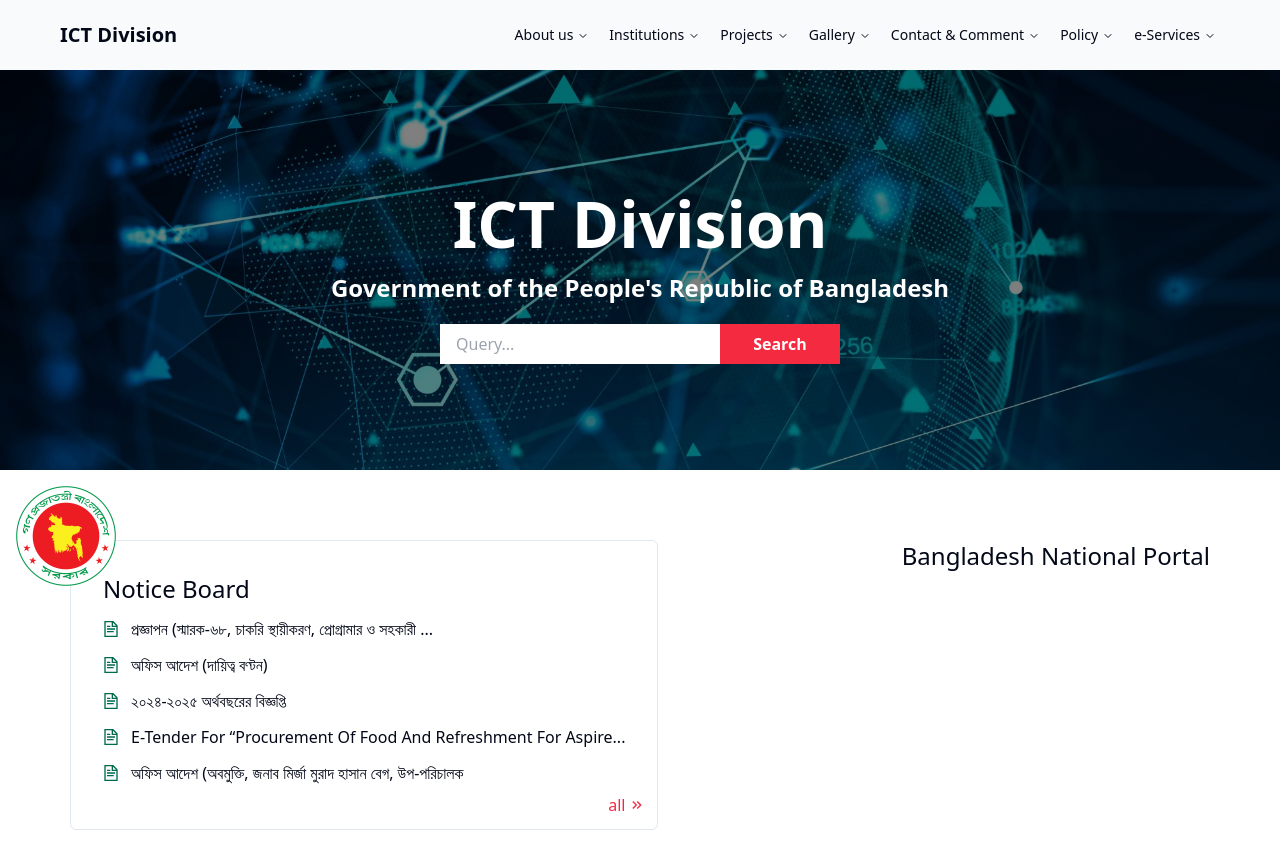
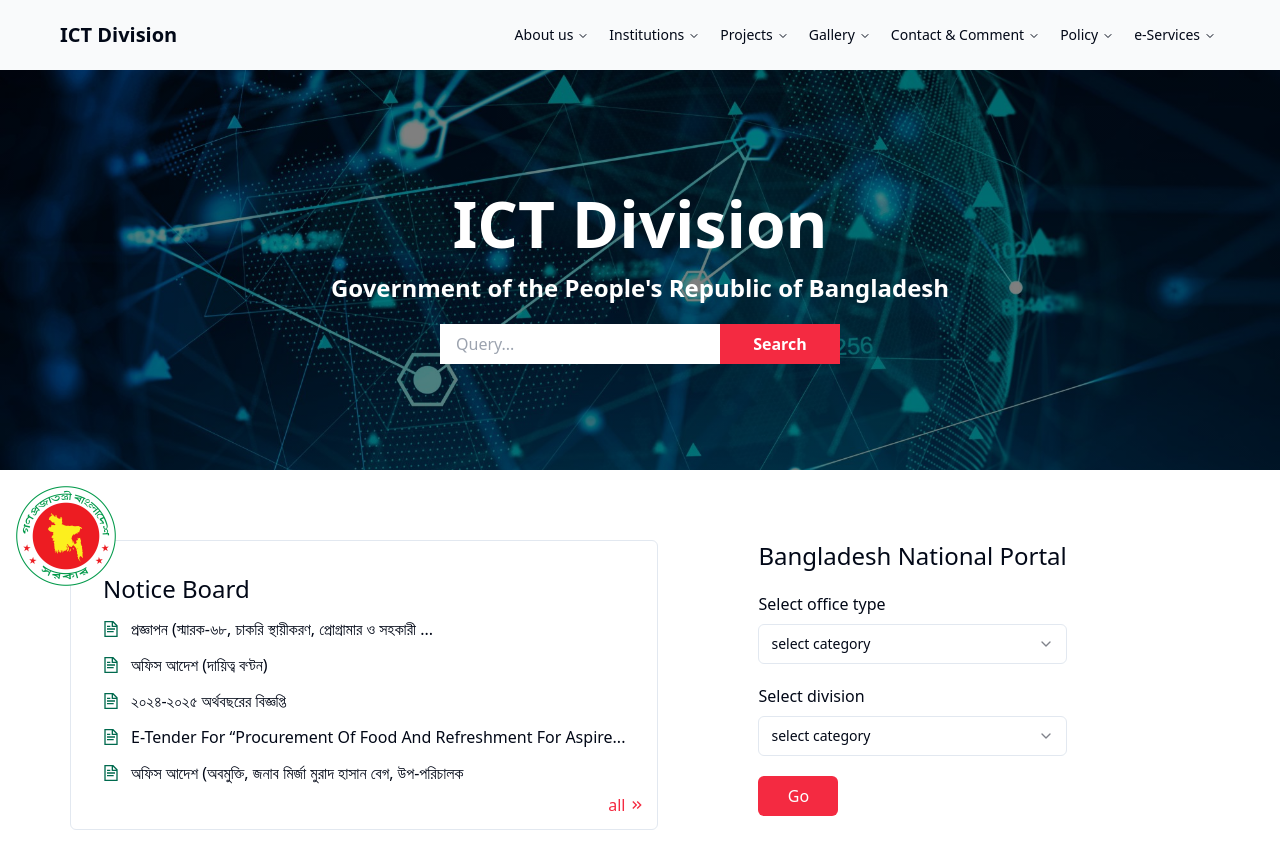
Before and after one commit to shiningsudipto/ict-division, a React (Vite) app: page / in a window 1280 px wide. Shown: the top 868 px of the page. Built offline with nearby package versions, Linux system fonts and the light colour scheme.

Commit message:
national postal added

```diff
--- a/package.json
+++ b/package.json
@@ -12,10 +12,12 @@
   "dependencies": {
     "@headlessui/react": "^2.1.2",
     "@radix-ui/react-navigation-menu": "^1.2.0",
+    "@radix-ui/react-select": "^2.1.1",
     "@radix-ui/react-slot": "^1.1.0",
     "@reduxjs/toolkit": "^2.2.7",
     "class-variance-authority": "^0.7.0",
     "clsx": "^2.1.1",
+    "formik": "^2.4.6",
     "lucide-react": "^0.427.0",
     "react": "^18.3.1",
     "react-dom": "^18.3.1",
--- /dev/null
+++ b/src/components/formik/Dropdown.tsx
@@ -0,0 +1,67 @@
+import React from "react";
+import {
+  Select,
+  SelectContent,
+  SelectGroup,
+  SelectItem,
+  SelectLabel,
+  SelectTrigger,
+  SelectValue,
+} from "@/components/ui/select";
+
+interface Option {
+  label: string;
+  value: string;
+}
+
+interface DropdownProps {
+  setFieldValue: (
+    field: string,
+    value: unknown,
+    shouldValidate?: boolean
+  ) => void;
+  name: string;
+  label?: string;
+  placeholder?: string;
+  options: Option[];
+  optionsLabel?: string;
+  defaultValue?: string;
+}
+
+const Dropdown: React.FC<DropdownProps> = ({
+  setFieldValue,
+  name,
+  label,
+  placeholder,
+  options,
+  optionsLabel,
+  defaultValue,
+}) => {
+  return (
+    <div>
+      {label && <p className="font-medium mb-2">{label}</p>}
+      <Select
+        onValueChange={(value) => {
+          setFieldValue(name, value);
+        }}
+        defaultValue={defaultValue}
+      >
+        <SelectTrigger>
+          <SelectValue placeholder={placeholder} />
+        </SelectTrigger>
+        <SelectContent>
+          <SelectGroup>
+            {optionsLabel && <SelectLabel>{optionsLabel}</SelectLabel>}
+            {options?.map((item, index) => (
+              <SelectItem key={index} value={item.value}>
+                {item.label}
+              </SelectItem>
+            ))}
+          </SelectGroup>
+        </SelectContent>
+      </Select>
+    </div>
+  );
+};
+
+export default Dropdown;
--- /dev/null
+++ b/src/components/ui/select.tsx
@@ -0,0 +1,158 @@
+import * as React from "react";
+import * as SelectPrimitive from "@radix-ui/react-select";
+import { Check, ChevronDown, ChevronUp } from "lucide-react";
+
+import { cn } from "@/lib/utils";
+
+const Select = SelectPrimitive.Root;
+
+const SelectGroup = SelectPrimitive.Group;
+
+const SelectValue = SelectPrimitive.Value;
+
+const SelectTrigger = React.forwardRef<
+  React.ElementRef<typeof SelectPrimitive.Trigger>,
+  React.ComponentPropsWithoutRef<typeof SelectPrimitive.Trigger>
+>(({ className, children, ...props }, ref) => (
+  <SelectPrimitive.Trigger
+    ref={ref}
+    className={cn(
+      "flex h-10 w-full items-center justify-between rounded-md border border-input bg-background px-3 py-2 text-sm ring-offset-background placeholder:text-muted-foreground focus:outline-none focus:ring-2 focus:ring-primary-foreground focus:ring-offset-2 disabled:cursor-not-allowed disabled:opacity-50 [&>span]:line-clamp-1",
+      className
+    )}
+    {...props}
+  >
+    {children}
+    <SelectPrimitive.Icon asChild>
+      <ChevronDown className="h-4 w-4 opacity-50" />
+    </SelectPrimitive.Icon>
+  </SelectPrimitive.Trigger>
+));
+SelectTrigger.displayName = SelectPrimitive.Trigger.displayName;
+
+const SelectScrollUpButton = React.forwardRef<
+  React.ElementRef<typeof SelectPrimitive.ScrollUpButton>,
+  React.ComponentPropsWithoutRef<typeof SelectPrimitive.ScrollUpButton>
+>(({ className, ...props }, ref) => (
+  <SelectPrimitive.ScrollUpButton
+    ref={ref}
+    className={cn(
+      "flex cursor-default items-center justify-center py-1",
+      className
+    )}
+    {...props}
+  >
+    <ChevronUp className="h-4 w-4" />
+  </SelectPrimitive.ScrollUpButton>
+));
+SelectScrollUpButton.displayName = SelectPrimitive.ScrollUpButton.displayName;
+
+const SelectScrollDownButton = React.forwardRef<
+  React.ElementRef<typeof SelectPrimitive.ScrollDownButton>,
+  React.ComponentPropsWithoutRef<typeof SelectPrimitive.ScrollDownButton>
+>(({ className, ...props }, ref) => (
+  <SelectPrimitive.ScrollDownButton
+    ref={ref}
+    className={cn(
+      "flex cursor-default items-center justify-center py-1",
+      className
+    )}
+    {...props}
+  >
+    <ChevronDown className="h-4 w-4" />
+  </SelectPrimitive.ScrollDownButton>
+));
+SelectScrollDownButton.displayName =
+  SelectPrimitive.ScrollDownButton.displayName;
+
+const SelectContent = React.forwardRef<
+  React.ElementRef<typeof SelectPrimitive.Content>,
+  React.ComponentPropsWithoutRef<typeof SelectPrimitive.Content>
+>(({ className, children, position = "popper", ...props }, ref) => (
+  <SelectPrimitive.Portal>
+    <SelectPrimitive.Content
+      ref={ref}
+      className={cn(
+        "relative z-50 max-h-96 min-w-[8rem] overflow-hidden rounded-md border bg-popover text-popover-foreground shadow-md data-[state=open]:animate-in data-[state=closed]:animate-out data-[state=closed]:fade-out-0 data-[state=open]:fade-in-0 data-[state=closed]:zoom-out-95 data-[state=open]:zoom-in-95 data-[side=bottom]:slide-in-from-top-2 data-[side=left]:slide-in-from-right-2 data-[side=right]:slide-in-from-left-2 data-[side=top]:slide-in-from-bottom-2",
+        position === "popper" &&
+          "data-[side=bottom]:translate-y-1 data-[side=left]:-translate-x-1 data-[side=right]:translate-x-1 data-[side=top]:-translate-y-1",
+        className
+      )}
+      position={position}
+      {...props}
+    >
+      <SelectScrollUpButton />
+      <SelectPrimitive.Viewport
+        className={cn(
+          "p-1",
+          position === "popper" &&
+            "h-[var(--radix-select-trigger-height)] w-full min-w-[var(--radix-select-trigger-width)]"
+        )}
+      >
+        {children}
+      </SelectPrimitive.Viewport>
+      <SelectScrollDownButton />
+    </SelectPrimitive.Content>
+  </SelectPrimitive.Portal>
+));
+SelectContent.displayName = SelectPrimitive.Content.displayName;
+
+const SelectLabel = React.forwardRef<
+  React.ElementRef<typeof SelectPrimitive.Label>,
+  React.ComponentPropsWithoutRef<typeof SelectPrimitive.Label>
+>(({ className, ...props }, ref) => (
+  <SelectPrimitive.Label
+    ref={ref}
+    className={cn("py-1.5 pl-8 pr-2 text-sm font-semibold", className)}
+    {...props}
+  />
+));
+SelectLabel.displayName = SelectPrimitive.Label.displayName;
+
+const SelectItem = React.forwardRef<
+  React.ElementRef<typeof SelectPrimitive.Item>,
+  React.ComponentPropsWithoutRef<typeof SelectPrimitive.Item>
+>(({ className, children, ...props }, ref) => (
+  <SelectPrimitive.Item
+    ref={ref}
+    className={cn(
+      "relative flex w-full cursor-default select-none items-center rounded-sm py-1.5 pl-8 pr-2 text-sm outline-none focus:bg-accent focus:text-accent-foreground data-[disabled]:pointer-events-none data-[disabled]:opacity-50",
+      className
+    )}
+    {...props}
+  >
+    <span className="absolute left-2 flex h-3.5 w-3.5 items-center justify-center">
+      <SelectPrimitive.ItemIndicator>
+        <Check className="h-4 w-4" />
+      </SelectPrimitive.ItemIndicator>
+    </span>
+
+    <SelectPrimitive.ItemText>{children}</SelectPrimitive.ItemText>
+  </SelectPrimitive.Item>
+));
+SelectItem.displayName = SelectPrimitive.Item.displayName;
+
+const SelectSeparator = React.forwardRef<
+  React.ElementRef<typeof SelectPrimitive.Separator>,
+  React.ComponentPropsWithoutRef<typeof SelectPrimitive.Separator>
+>(({ className, ...props }, ref) => (
+  <SelectPrimitive.Separator
+    ref={ref}
+    className={cn("-mx-1 my-1 h-px bg-muted", className)}
+    {...props}
+  />
+));
+SelectSeparator.displayName = SelectPrimitive.Separator.displayName;
+
+export {
+  Select,
+  SelectGroup,
+  SelectValue,
+  SelectTrigger,
+  SelectContent,
+  SelectLabel,
+  SelectItem,
+  SelectSeparator,
+  SelectScrollUpButton,
+  SelectScrollDownButton,
+};
--- a/src/pages/home/components/ImportantLinks.tsx
+++ b/src/pages/home/components/ImportantLinks.tsx
@@ -3,10 +3,42 @@
 import { MdOutlineKeyboardDoubleArrowRight } from "react-icons/md";
 import govtLogo from "../../../assets/logos/bd-govt.png";
 import { Link } from "react-router-dom";
+import { Form, Formik } from "formik";
+import Dropdown from "@/components/formik/Dropdown";
+
+const initialValues = {
+  officeType: "dd",
+  officeSubType: "dd",
+};
+
+const officeTypes = [
+  { label: "অফিসের ধরণ", value: "dd" },
+  { label: "মন্ত্রণালয়/বিভাগ", value: "ministry" },
+  { label: "অধিদপ্তর বাতায়ন", value: "directorate" },
+  { label: "বিভাগীয় বাতায়ন", value: "divisional" },
+  { label: "জেলা বাতায়ন", value: "districal" },
+  { label: "উপজেলা বাতায়ন", value: "upazilaBatayon" },
+  { label: "ইউনিয়ন বাতায়ন", value: "unionBatayon" },
+  { label: "অন্যান্য", value: "otherOfficeList" },
+];
+const officeSubTypes = [
+  { label: "বিভাগ নির্বচন করুন", value: "dd" },
+  { label: "চট্টগ্রাম বিভাগ", value: "www.chittagongdiv.gov.bd" },
+  { label: "রাজশাহী বিভাগ", value: "www.rajshahidiv.gov.bd" },
+  { label: "খুলনা বিভাগ", value: "www.khulnadiv.gov.bd" },
+  { label: "বরিশাল বিভাগ", value: "www.barisaldiv.gov.bd" },
+  { label: "সিলেট বিভাগ", value: "www.sylhetdiv.gov.bd" },
+  { label: "ঢাকা বিভাগ", value: "www.dhakadiv.gov.bd" },
+  { label: "রংপুর বিভাগ", value: "www.rangpurdiv.gov.bd" },
+  { label: "ময়মনসিংহ বিভাগ", value: "www.mymensinghdiv.gov.bd" },
+];
 
 const ImportantLinks = () => {
+  const handleSubmit = (values) => {
+    console.log(values);
+  };
   return (
-    <div className="p-[70px] flex justify-between">
+    <div className="p-[70px] flex gap-x-[100px]">
       <div className="relative border rounded-md p-8">
         <h3 className="text-2xl font-medium">Notice Board</h3>
         <div className="notices">
@@ -41,6 +73,29 @@
       </div>
       <div>
         <h3 className="text-2xl font-medium">Bangladesh National Portal</h3>
+        <Formik onSubmit={handleSubmit} initialValues={initialValues}>
+          {({ values, setFieldValue }) => (
+            <Form className="space-y-5 mt-5">
+              <Dropdown
+                setFieldValue={setFieldValue}
+                name="officeType"
+                label="Select office type"
+                placeholder="select category"
+                options={officeTypes}
+              />
+              <Dropdown
+                setFieldValue={setFieldValue}
+                name="officeSubType"
+                label="Select division"
+                placeholder="select category"
+                options={officeSubTypes}
+              />
+              <button className="h-[40px] w-[80px] rounded-md font-medium text-white bg-primary">
+                Go
+              </button>
+            </Form>
+          )}
+        </Formik>
       </div>
     </div>
   );
```
Also changed, not shown: 1 other file (tests, documents, lock files or other folders).
